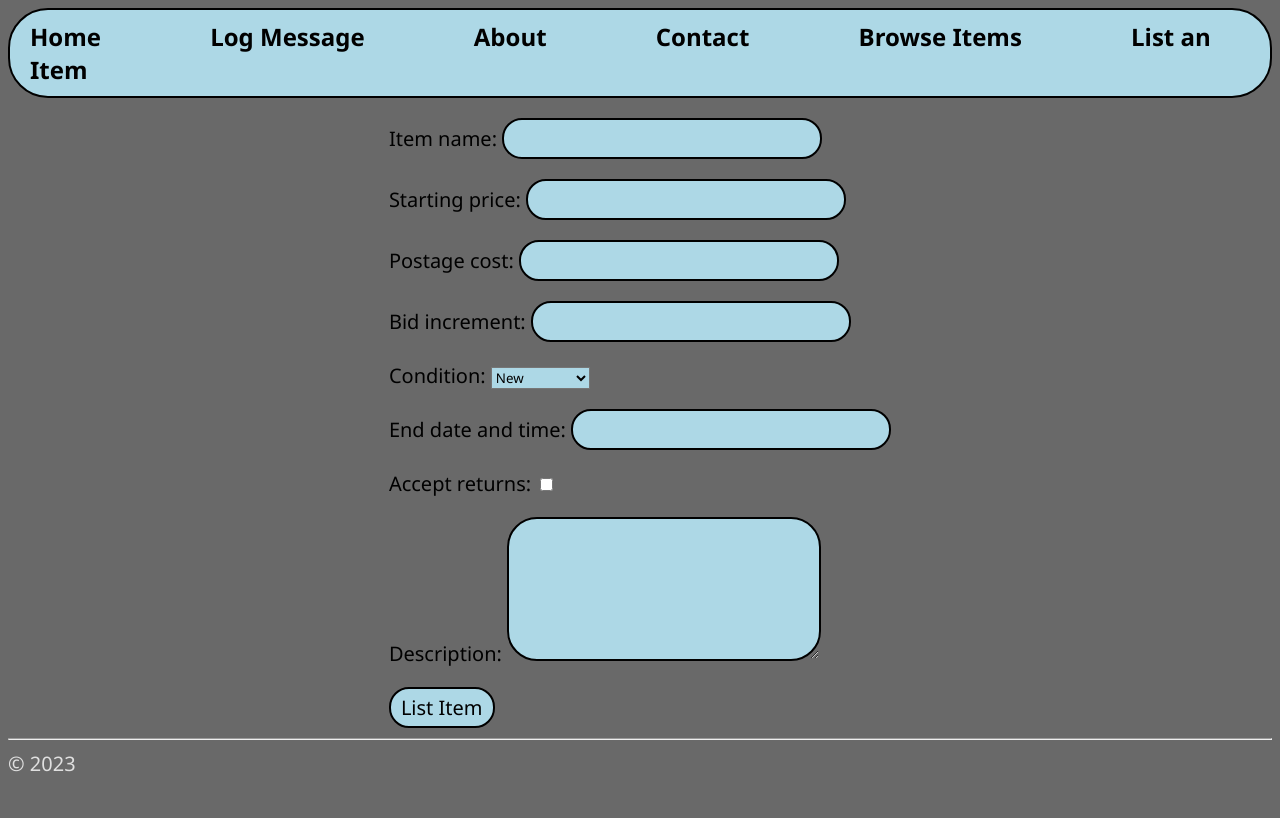
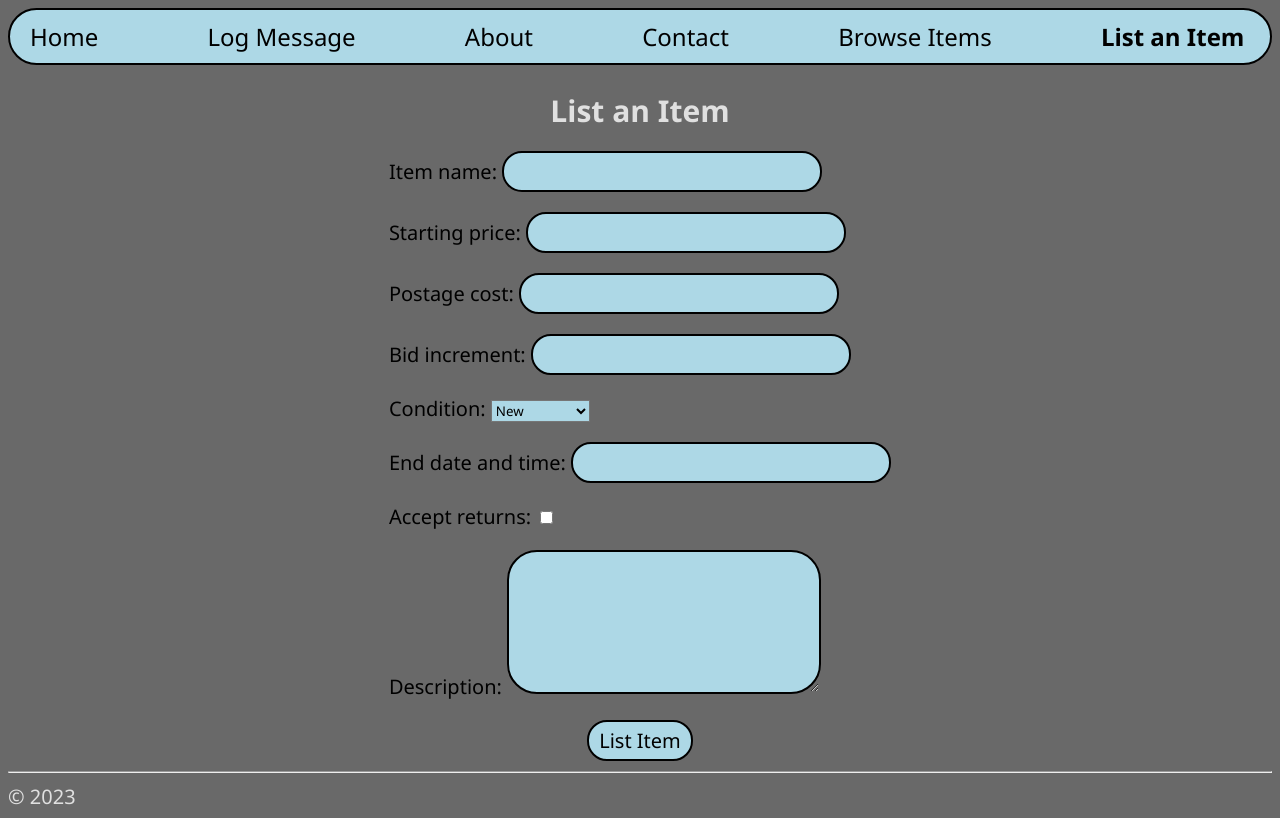
Before and after one commit to MeanMachine0/auctionWebApp, a Django app: page /listAnItem/ in a window 1280 px wide. Before the commit the page ends 772 px from the top, so only its background shows below. Run offline with Django 4.2, Linux system fonts and the light colour scheme.

Commit message:
navbarCurrent with jquery script

```diff
--- a/hello/static/hello/site.css
+++ b/hello/static/hello/site.css
@@ -8,7 +8,6 @@
     border-radius: 40px;
     padding: 10px 20px;
     background-color: lightblue;
-    font-weight: 600;
 }
 
 .navbar a {
@@ -17,8 +16,7 @@
 }
 
 .navbarCurrent {
-    font-size: 30px;
-    font-weight: 600;
+    font-weight: 700;
 }
 
 .navbarItem {
--- a/hello/templates/hello/layout.html
+++ b/hello/templates/hello/layout.html
@@ -1,5 +1,24 @@
 <!DOCTYPE html>
 <html>
+<script src="https://code.jquery.com/jquery-3.6.3.min.js"></script>
+<script>
+$(document).ready(function() {
+    // Get the current URL path
+    var url = window.location.pathname;
+
+    // Loop through each navbar item
+    $('.navbarItem').each(function() {
+        // Get the link's URL path
+        var link = $(this).attr('href');
+
+        // Check if the link's URL matches the current URL
+        if (link === url) {
+            // Add the navbarCurrent class to the link
+            $(this).addClass('navbarCurrent');
+        }
+    });
+});
+</script>
 <head>
     <meta charset="utf-8"/>
     <title>{% block title %}{% endblock %}</title>
@@ -9,13 +28,14 @@
 
 <body>
 <div class="navbar">
-    <a href="{% url 'home' %}" class="navbarItem" style="margin-left: 0px;">Home</a>
-    <a href="{% url 'logMessage' %}" class="navbarItem">Log Message</a>
-    <a href="{% url 'about' %}" class="navbarItem">About</a>
-    <a href="{% url 'contact' %}" class="navbarItem">Contact</a>
-    <a href="{% url 'browse' %}" class="navbarItem">Browse Items</a>
-    <a href="{% url 'listAnItem' %}" class="navbarItem">List an Item</a>
+    <a href="{% url 'home' %}" id="home" class="navbarItem" style="margin-left: 0px;">Home</a>
+    <a href="{% url 'logMessage' %}" id="logMessage" class="navbarItem">Log Message</a>
+    <a href="{% url 'about' %}" id="about" class="navbarItem">About</a>
+    <a href="{% url 'contact' %}" id="contact" class="navbarItem">Contact</a>
+    <a href="{% url 'browse' %}" id="browse" class="navbarItem">Browse Items</a>
+    <a href="{% url 'listAnItem' %}" id="listAnItem" class="navbarItem">List an Item</a>
 </div>
+
 
 <div class="centralContainer">
     {% block subheader %}
--- a/hello/templates/hello/listAnItem.html
+++ b/hello/templates/hello/listAnItem.html
@@ -2,10 +2,17 @@
 {% block title %}
     Auction - List an Item
 {% endblock %}
+
+{% block subheader %}
+    <h2 style="margin-bottom: 0px;">List an Item</h2>
+{% endblock %}
+
 {% block content %}
     <form method="POST">
         {% csrf_token %}
         {{ form.as_p }}
-        <button type="submit">List Item</button>
+        <div class="centralContainer">
+            <button type="submit">List Item</button>
+        </div>
     </form>
 {% endblock %}
```
